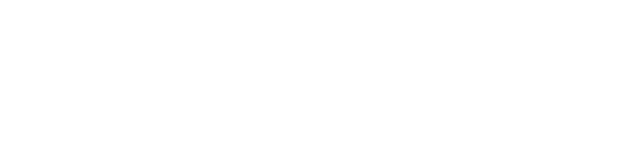
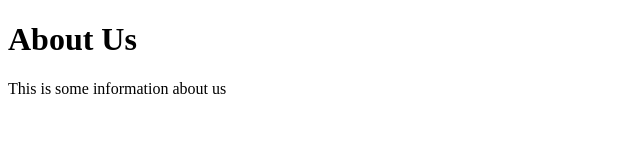
Before and after one commit to tommyrharper/gatsby-crash-course, a Gatsby site: page /about in a window 1280 px wide. Shown: the whole page, without its empty margins (0-640 px from the left). Built offline with nearby package versions, Linux system fonts and the light colour scheme; Gatsby itself is replaced by a stand-in of ours.

Commit message:
Add text to AboutPage

```diff
--- a/src/pages/about.js
+++ b/src/pages/about.js
@@ -3,7 +3,8 @@
 const AboutPage = () => {
   return (
     <div>
-
+      <h1>About Us</h1>
+      <p>This is some information about us</p>
     </div>
   )
 }
```
